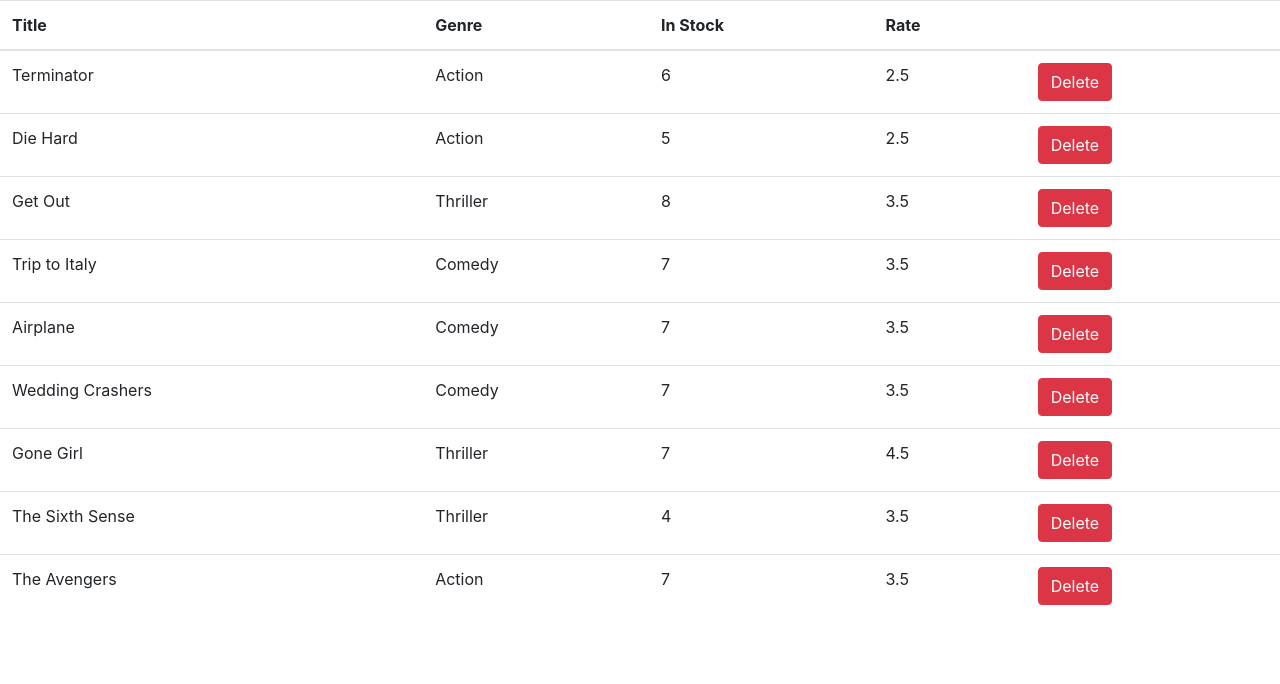
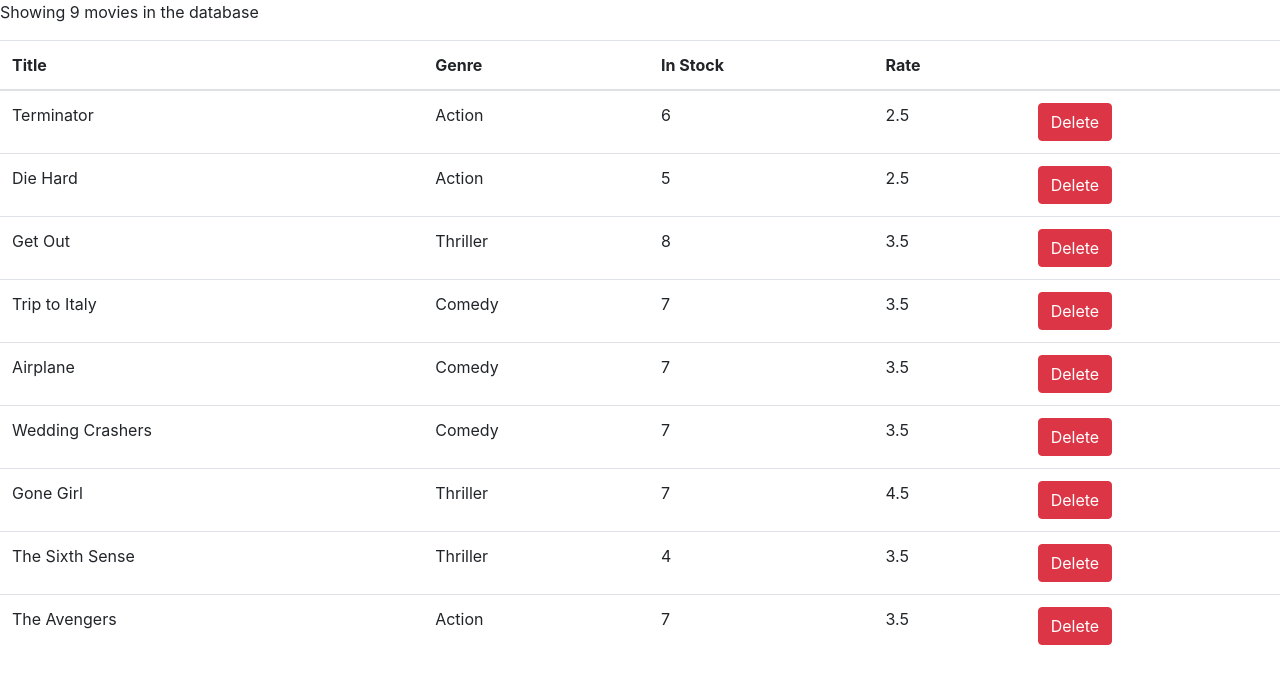
Before and after one commit to amans0508/vidly_video_app, a React (Create React App) app: page / in a window 1280 px wide. Shown: the top 684 px of the page. Built offline with nearby package versions, Linux system fonts and the light colour scheme.

Commit message:
Condition to handle no movies in database

```diff
--- a/src/Components/movies.jsx
+++ b/src/Components/movies.jsx
@@ -7,13 +7,16 @@ class Movies extends Component {
   };
 
   deleteMovies(movie) {
-    //console.log("The movie is :" + movie._id);
     const deletedMovie = this.state.movies.filter((i) => i._id !== movie._id);
     this.setState({ movies: deletedMovie });
   }
 
   render() {
+    const { length: count } = this.state.movies;
+    if (count === 0) return <p>There are no movies in the database</p>;
     return (
+      <React.Fragment>
+        <p>Showing {count} movies in the database</p>
         <table className="table">
           <thead>
             <tr>
@@ -44,6 +47,7 @@ class Movies extends Component {
             ))}
           </tbody>
         </table>
+      </React.Fragment>
     );
   }
 }
```
Lines whose indentation alone changed are shown as unchanged.
